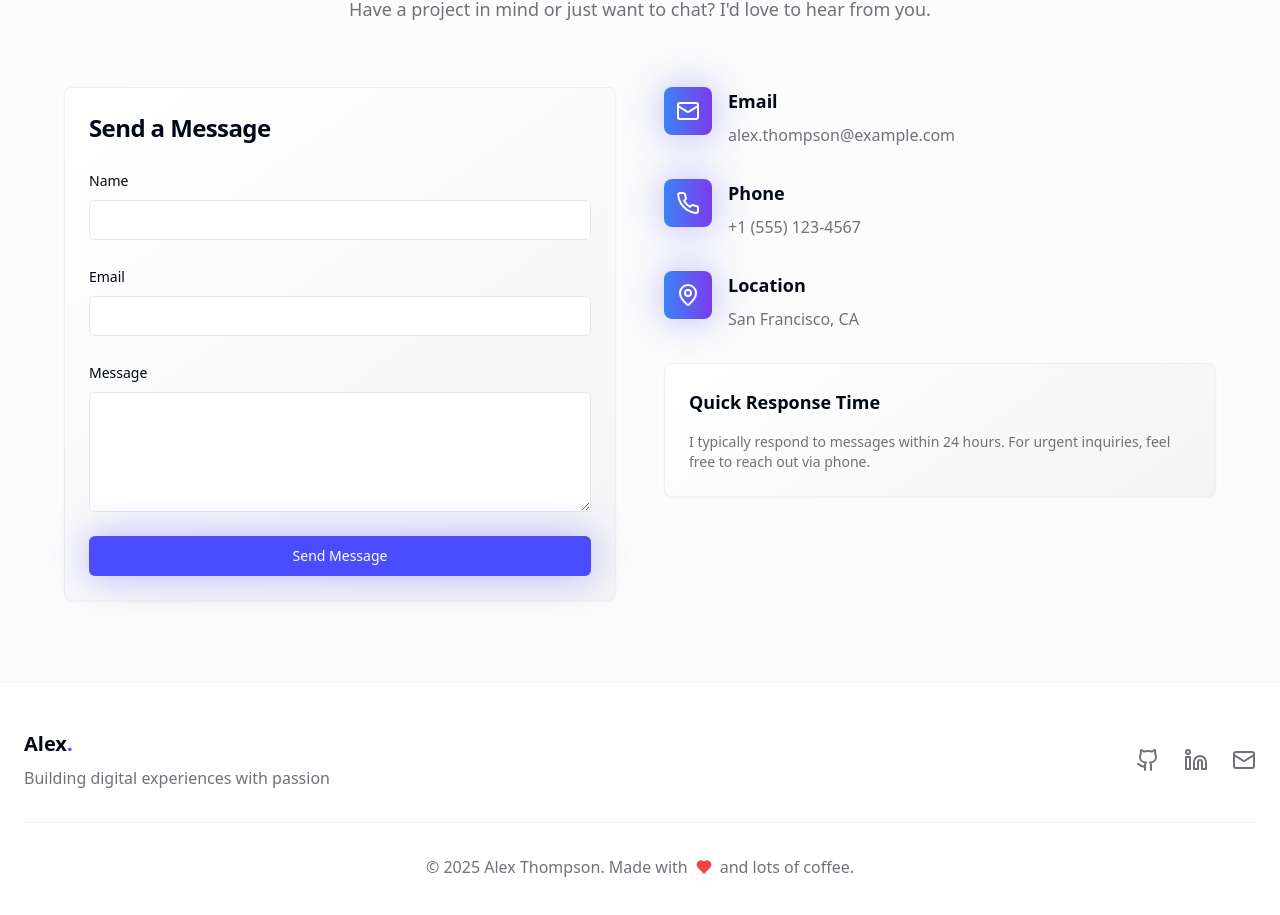
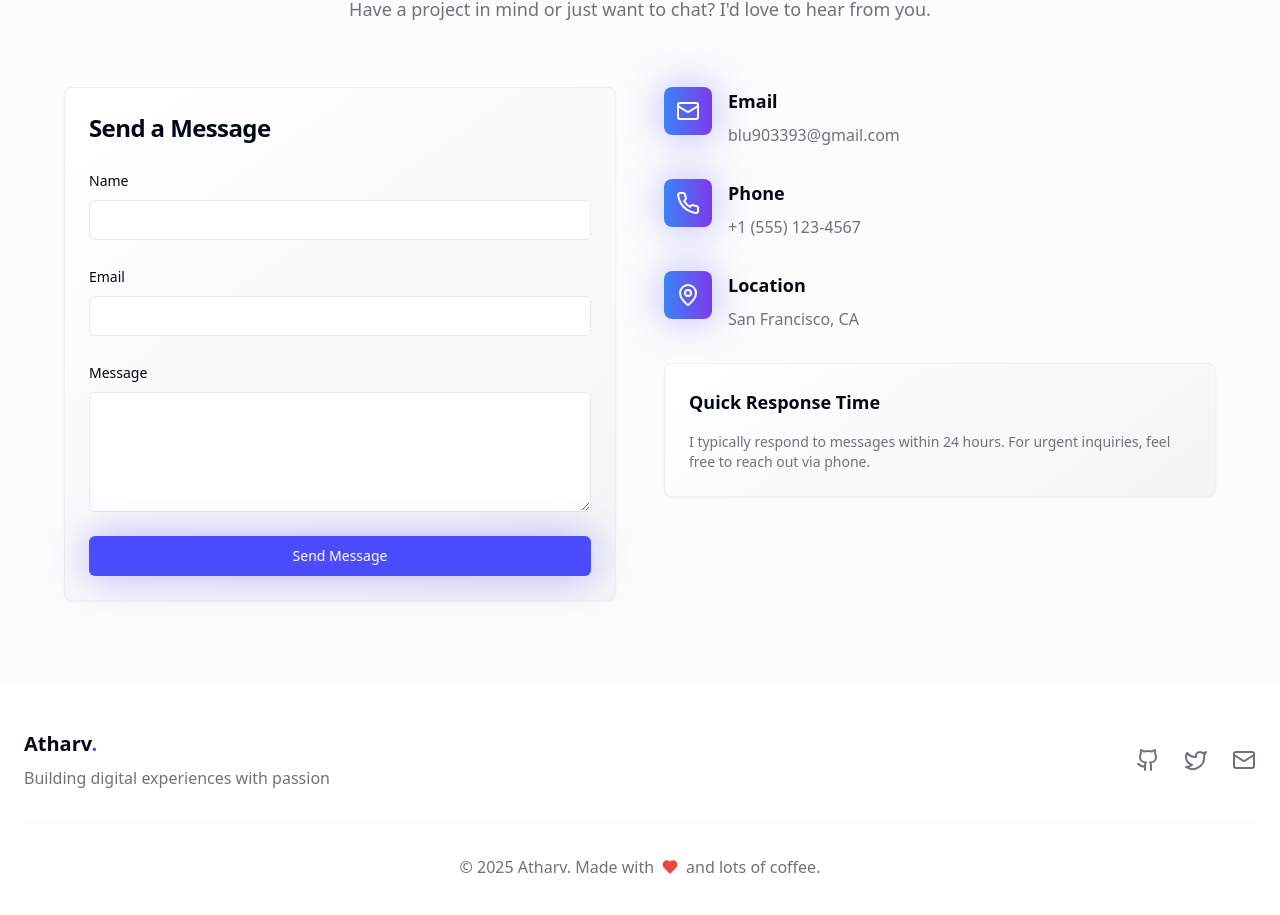
Before and after one commit to atharv-hacking/aura-artisan-web, a React (Vite) app: page / in a window 1280 px wide. Shown: the part 3059-3974 px from the top of the page. Built offline with nearby package versions, Linux system fonts and the light colour scheme.

Commit message:
Update contact information
Update name to Atharv, GitHub link, and replace LinkedIn with Twitter link.

```diff
--- a/src/components/Contact.tsx
+++ b/src/components/Contact.tsx
@@ -100,7 +100,7 @@ const Contact = () => {
                 </div>
                 <div>
                   <h3 className="text-lg font-semibold text-foreground mb-2">Email</h3>
-                  <p className="text-muted-foreground">alex.thompson@example.com</p>
+                  <p className="text-muted-foreground">blu903393@gmail.com</p>
                 </div>
               </div>
 
--- a/src/components/Footer.tsx
+++ b/src/components/Footer.tsx
@@ -1,4 +1,4 @@
-import { Github, Linkedin, Mail, Heart } from "lucide-react";
+import { Github, Twitter, Mail, Heart } from "lucide-react";
 
 const Footer = () => {
   const currentYear = new Date().getFullYear();
@@ -9,7 +9,7 @@ const Footer = () => {
         <div className="flex flex-col md:flex-row justify-between items-center">
           <div className="mb-6 md:mb-0">
             <div className="text-xl font-bold text-foreground mb-2">
-              Alex<span className="text-primary">.</span>
+              Atharv<span className="text-primary">.</span>
             </div>
             <p className="text-muted-foreground">
               Building digital experiences with passion
@@ -18,7 +18,7 @@ const Footer = () => {
 
           <div className="flex space-x-6">
             <a
-              href="https://github.com"
+              href="https://github.com/atharv-hacking"
               target="_blank"
               rel="noopener noreferrer"
               className="text-muted-foreground hover:text-primary transition-colors hover:scale-110 transform duration-200"
@@ -27,16 +27,16 @@ const Footer = () => {
               <Github className="h-6 w-6" />
             </a>
             <a
-              href="https://linkedin.com"
+              href="https://x.com/blu_3121"
               target="_blank"
               rel="noopener noreferrer"
               className="text-muted-foreground hover:text-primary transition-colors hover:scale-110 transform duration-200"
-              aria-label="LinkedIn"
+              aria-label="Twitter"
             >
-              <Linkedin className="h-6 w-6" />
+              <Twitter className="h-6 w-6" />
             </a>
             <a
-              href="mailto:alex.thompson@example.com"
+              href="mailto:blu903393@gmail.com"
               className="text-muted-foreground hover:text-primary transition-colors hover:scale-110 transform duration-200"
               aria-label="Email"
             >
@@ -47,7 +47,7 @@ const Footer = () => {
 
         <div className="border-t border-border/50 mt-8 pt-8 text-center">
           <p className="text-muted-foreground flex items-center justify-center gap-2">
-            © {currentYear} Alex Thompson. Made with
+            © {currentYear} Atharv. Made with
             <Heart className="h-4 w-4 text-red-500 fill-current" />
             and lots of coffee.
           </p>
```
